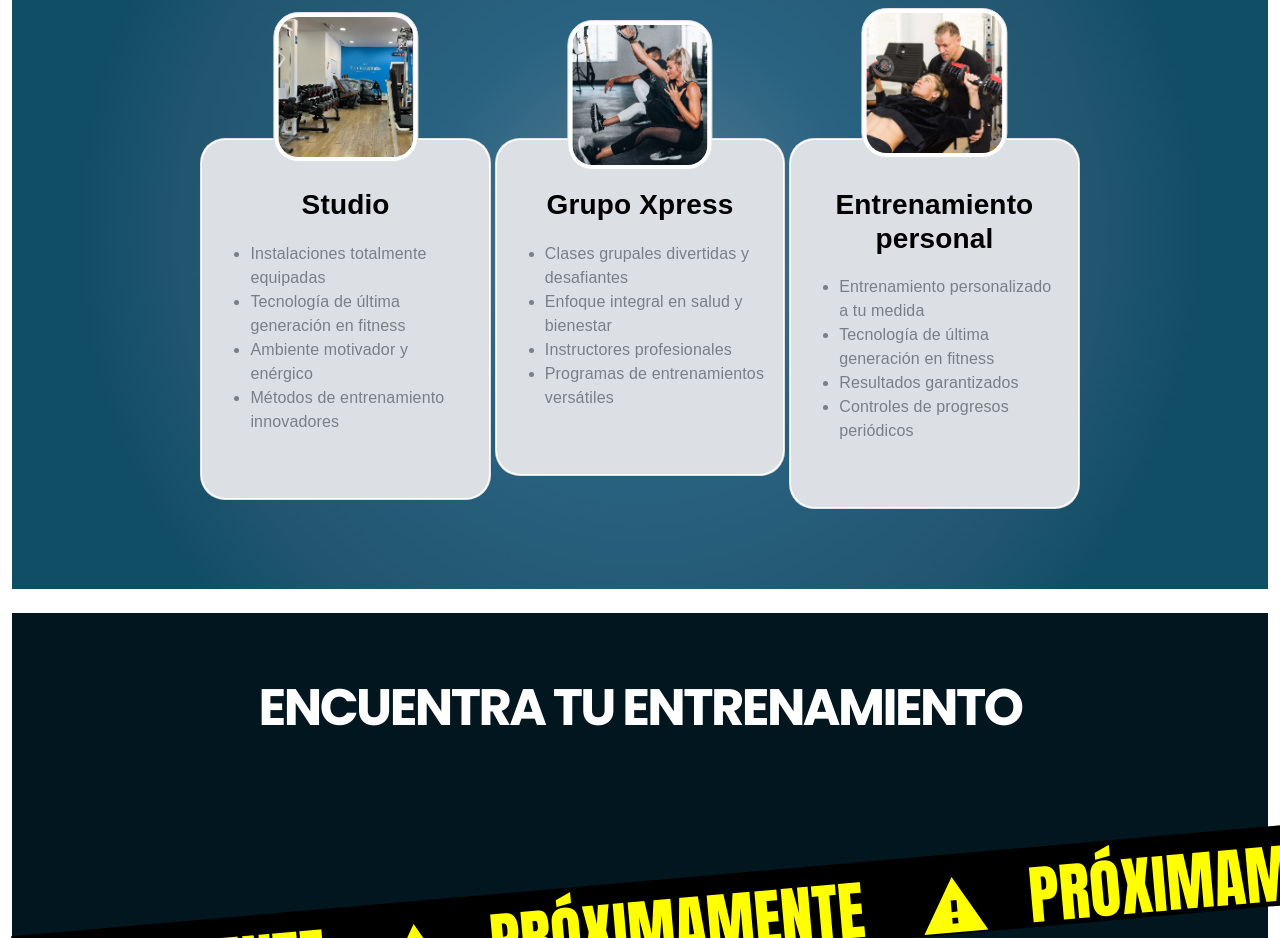
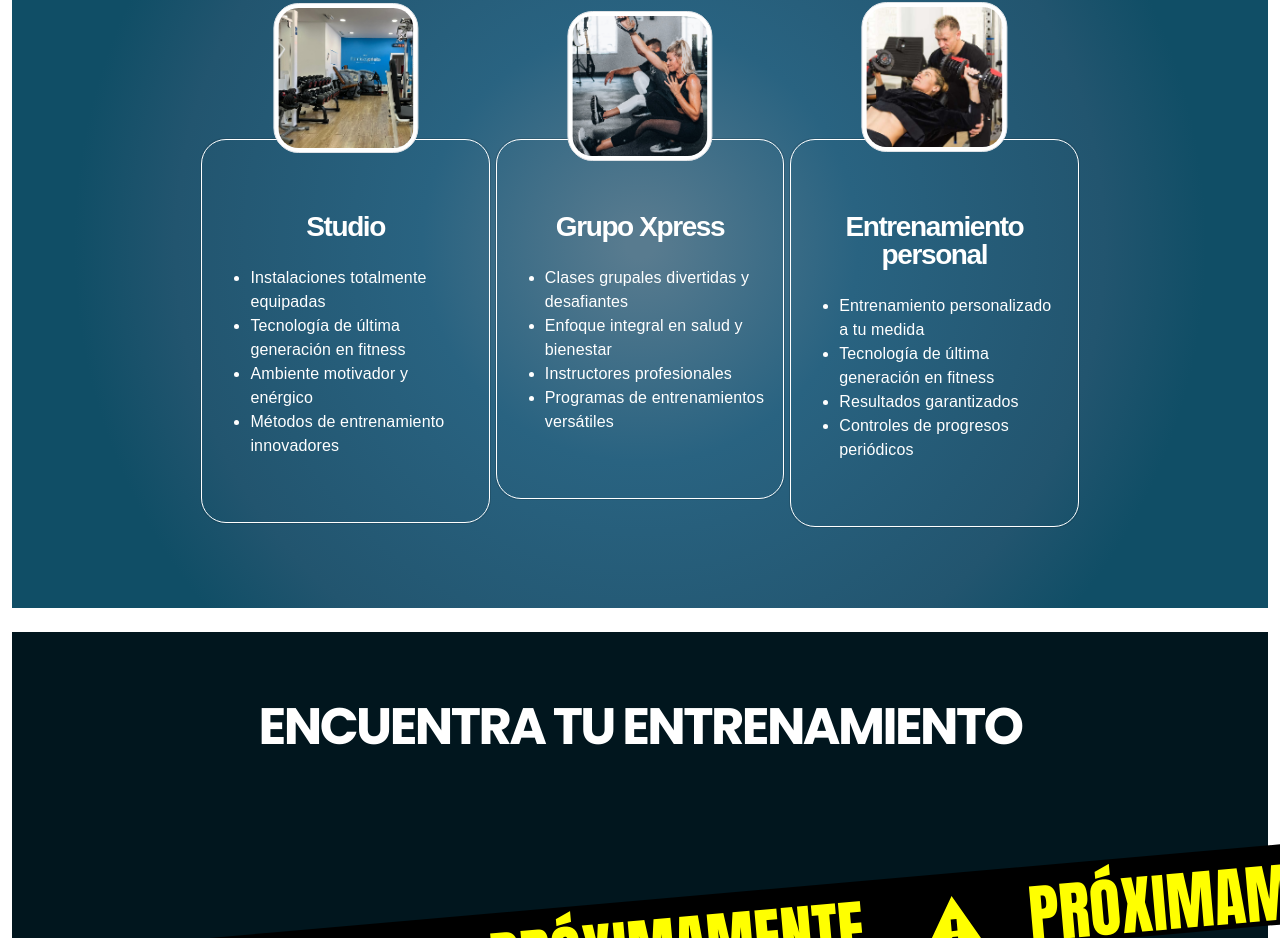
Before and after one commit to FranB201/fcoprietostudio-web, a React (Vite) app: page / in a window 1280 px wide. Shown: the part 846-1784 px from the top of the page. Built offline with nearby package versions, Linux system fonts and the light colour scheme.

Commit message:
cambios en cardvertical

```diff
--- a/src/Home/styles/CardVertical.css
+++ b/src/Home/styles/CardVertical.css
@@ -38,22 +38,35 @@
 
 }
 
+
+.card, .card-body {
+  background-color: transparent !important;
+}
+
 .content-Card {
   text-align: left;
-  background-color: #dce0e4;
+  background-color: transparent; /* Cambiado de black a transparent */
   padding-top: 3em;
   padding-bottom: 3em;
-  color: #797F86;
+  color: #ffffff;
   border-radius: 25px;
   border: 1px solid #fff;
+}
 
-}
+
 
 .card-title {
   text-align: center;
-  color: black;
   margin-bottom: 20px;
   font-weight: 600;
+  color: #ffffff;
+  letter-spacing: -0.05em;
+  line-height: 1;
+  justify-content: flex-start;
+  height: auto;
+  max-width: 100%;
+  width: auto;
+  margin: 25px 0px 25px 0px;
 
 
 }
@@ -74,13 +87,10 @@
   margin-bottom: 5em;
 }
 
-
 .h1EncuentraTu {
 
   text-align: center;
   margin-top: 5%;
-
-
 }
 
 .img-thumbnail {
@@ -121,7 +131,8 @@
   .h1Cardvertical h1 {
     font-size: 2em;
     /* Ajusta este valor según lo que necesites */
-    margin-top: 3em;
+    margin-top: 0em;
+    margin-bottom: 2em;
   }
 
   .h1EncuentraTu h1 {
```
